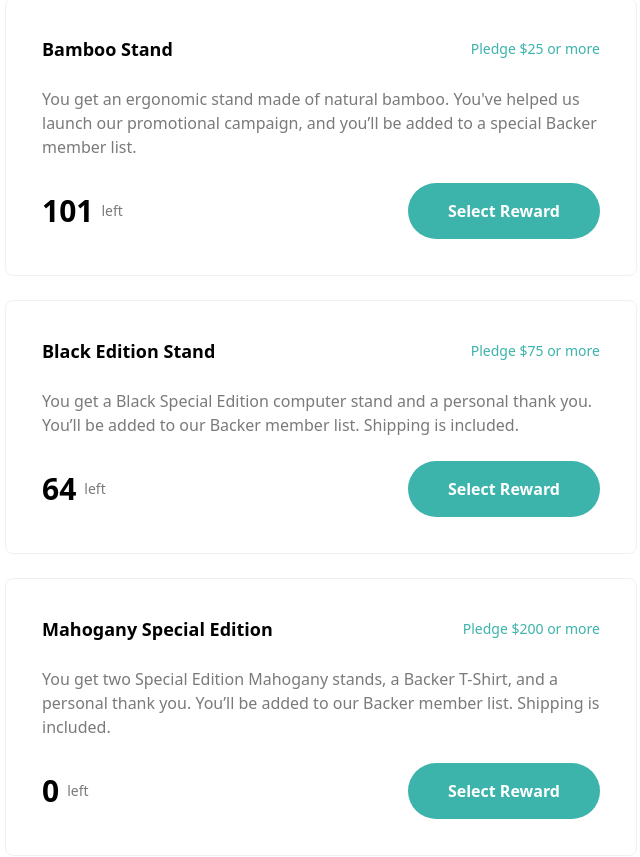
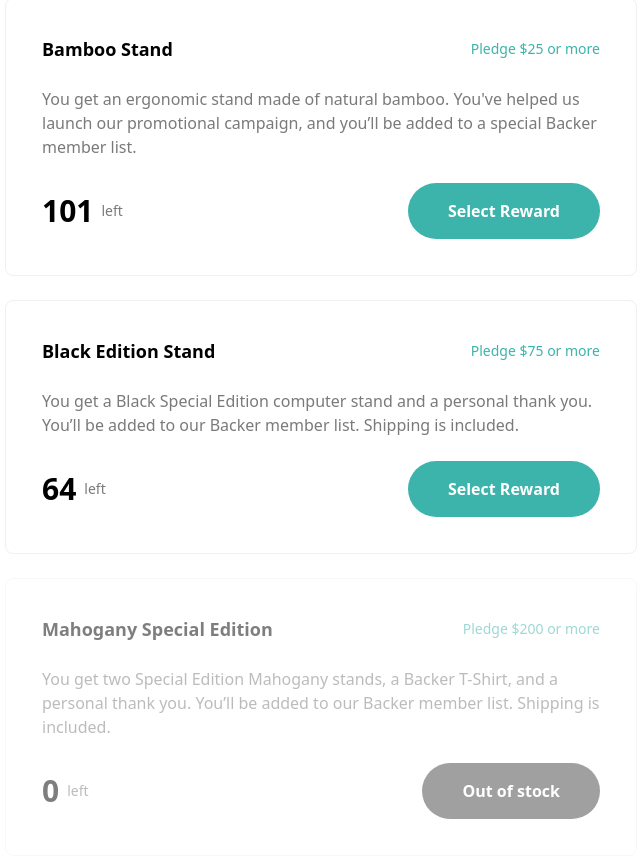
Before and after one commit to casbern/crowdfund-page, a React (Vite) app: page / in a window 1280 px wide. Shown: the part 1087-1944 px from the top of the page, without its empty margins (319-959 px from the left). Built offline with nearby package versions, Linux system fonts and the light colour scheme.

Commit message:
added style for inactive card

```diff
--- a/src/App.tsx
+++ b/src/App.tsx
@@ -100,27 +100,27 @@ function App() {
 
           <Card
             title="Bamboo Stand"
-            pledge="25"
+            pledge={25}
             description="You get an ergonomic stand made of natural bamboo.
             You've helped us launch our promotional campaign, and you’ll
             be added to a special Backer member list."
-            left="101"
+            left={101}
           />
 
           <Card
             title="Black Edition Stand"
-            pledge="75"
+            pledge={75}
             description="You get a Black Special Edition computer stand and a personal thank you.
             You’ll be added to our Backer member list. Shipping is included."
-            left="64"
+            left={64}
           />
 
           <Card
             title="Mahogany Special Edition"
-            pledge="200"
+            pledge={200}
             description="You get two Special Edition Mahogany stands, a Backer T-Shirt,
             and a personal thank you. You’ll be added to our Backer member list. Shipping is included. "
-            left="0"
+            left={0}
           />
 
         </div>
--- a/src/components/Button.tsx
+++ b/src/components/Button.tsx
@@ -1,13 +1,20 @@
 
 interface ButtonProps {
-  children: React.ReactNode;
+  children: React.ReactNode
+  disabled?: boolean
 }
 
- const Button = ({ children }: ButtonProps) => {
+ const Button = ({ children, disabled }: ButtonProps) => {
   return (
-    <a href="#" className="cursor-pointer py-4 px-10 bg-call-action hover:bg-call-action-hover rounded-4xl text-white font-bold">
-      { children }
-    </a>
+    <button
+      disabled={disabled}
+      className={`
+         py-4 px-10  rounded-4xl text-white font-bold
+        ${disabled ? "bg-gray-300 text-gray-500 cursor-not-allowed"
+          : "bg-call-action  hover:bg-call-action-hover cursor-pointer"}
+      `}>
+        { children }
+    </button>
   )
 }
 
--- a/src/components/Card.tsx
+++ b/src/components/Card.tsx
@@ -2,20 +2,26 @@ import Button from "./Button"
 
 interface CardProps {
   title: string;
-  pledge: string;
+  pledge: number;
   description: string;
-  left: string;
+  left: number;
 }
 
 const Card = ({title, pledge, description, left}: CardProps) => {
+
+  const isOutOfStock = left === 0
+
   return (
-    <div className="border border-border rounded-lg p-9 mb-6">
+    <div className={`
+        border border-border rounded-lg p-9 mb-6
+        ${isOutOfStock ? "opacity-50 cursor-not-allowed" : ""}
+      `}>
       <div className="flex flex-col md:flex-row items-start md:items-center md:justify-between mb-6">
         <h3 className="text-lg font-bold">{title}</h3>
         <span className="text-sm font-medium text-call-action">Pledge ${pledge} or more</span>
       </div>
 
-      <p className="text-txt mb-6 text-base font-normal">
+      <p className="mb-6 text-base font-normal text-txt">
         {description}
       </p>
 
@@ -24,7 +30,7 @@ const Card = ({title, pledge, description, left}: CardProps) => {
           <strong className="text-3xl font-bold">{left}</strong>
           <span className="text-txt text-sm font-normal">left</span>
         </div>
-        <Button>Select Reward</Button>
+        <Button disabled={isOutOfStock}>{ isOutOfStock ? "Out of stock" : "Select Reward"}</Button>
       </div>
     </div>
   )
```
